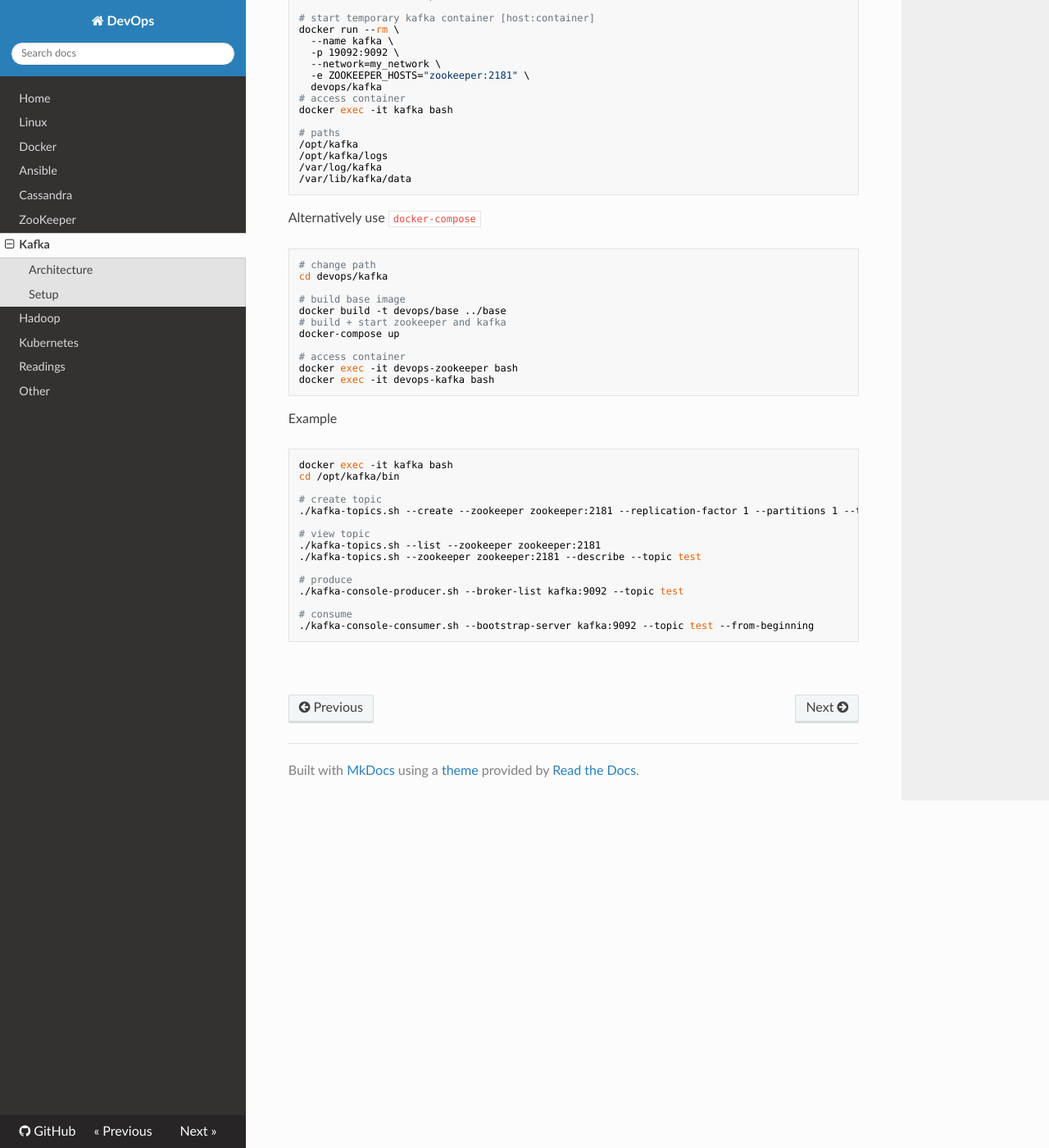
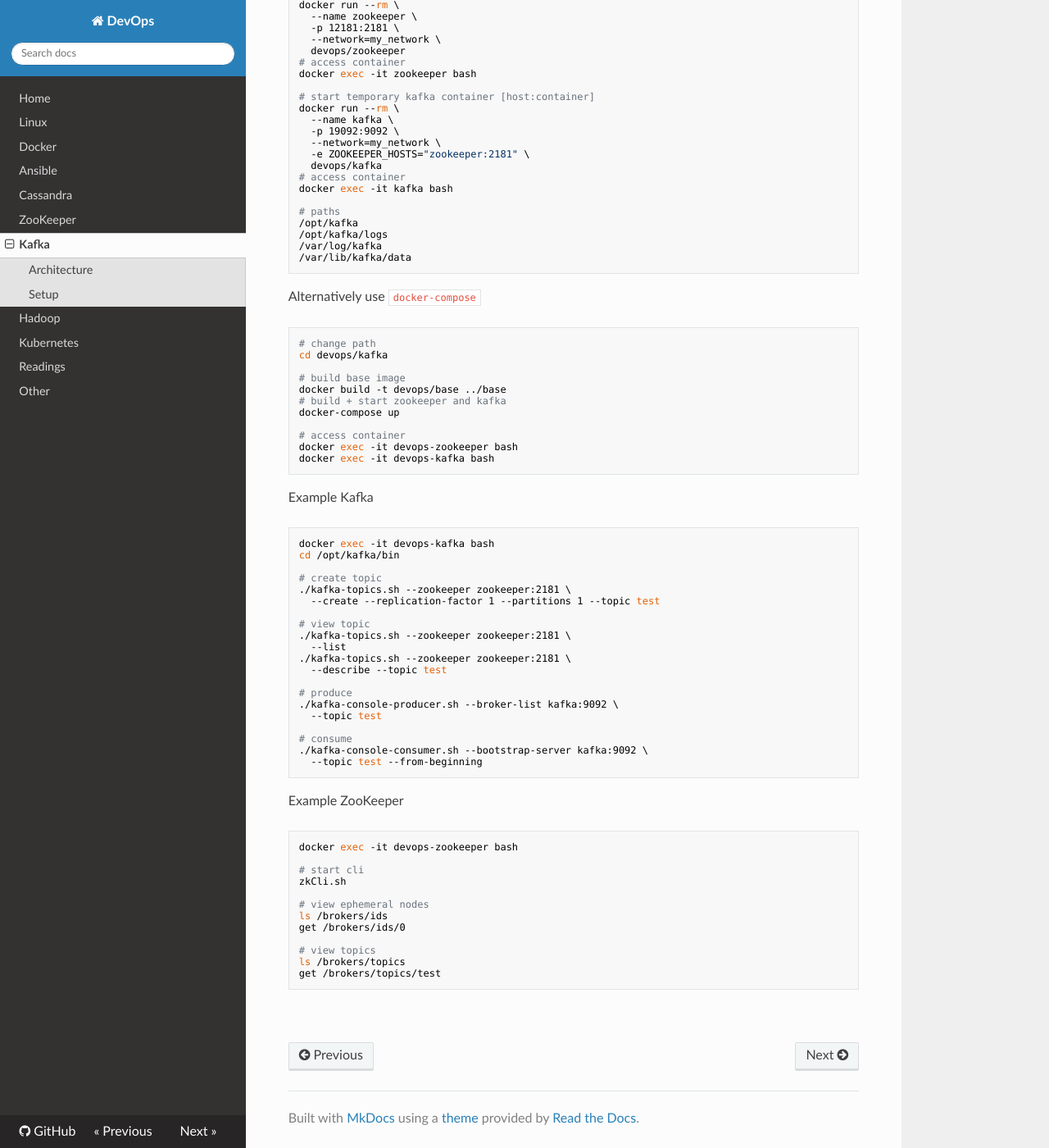
Before and after one commit to niqdev/devops, an MkDocs documentation site: the page built from docs/kafka.md, in a window 1280 px wide and 1400 px high, scrolled down 4600 px. Shown: the whole window at 82% size. Built offline with MkDocs 1.6.1, drawn with Linux system fonts in a browser that asks for light colours; nearby versions of some CDN libraries; old or Windows-style settings are respelled for this version of MkDocs; some of the changed text lies outside the part shown.

Commit message:
kafka: update doc

````diff
--- a/docs/kafka.md
+++ b/docs/kafka.md
@@ -54,6 +54,8 @@ increases. Each message in a given partition has a unique offset stored either i
 
 * Kafka brokers are designed to operate as part of a **cluster**. Within a cluster of brokers, one broker will also function as the cluster **controller**. The controller is responsible for administrative operations, including assigning partitions to brokers and monitoring for broker failures. A partition is owned by a single broker in the cluster, and that broker is called the **leader** of the partition. A partition may be assigned to multiple brokers, which will result in
 the partition being replicated. All consumers and producers operating on that partition must connect to the leader
+
+* Kafka uses **Zookeeper** to maintain the list of brokers that are currently members of a cluster. Every broker has a unique identifier that is either set in the broker configuration file or automatically generated. Every time a broker process starts, it registers itself with its ID in Zookeeper by creating an [ephemeral node](http://zookeeper.apache.org/doc/current/zookeeperProgrammers.html#Ephemeral+Nodes)
 
 ![kafka-cluster](img/kafka-cluster.png)
 
@@ -123,23 +125,44 @@ docker exec -it devops-zookeeper bash
 docker exec -it devops-kafka bash
 ```
 
-Example
+Example Kafka
 ```bash
-docker exec -it kafka bash
+docker exec -it devops-kafka bash
 cd /opt/kafka/bin
 
 # create topic
-./kafka-topics.sh --create --zookeeper zookeeper:2181 --replication-factor 1 --partitions 1 --topic test
+./kafka-topics.sh --zookeeper zookeeper:2181 \
+  --create --replication-factor 1 --partitions 1 --topic test
 
 # view topic
-./kafka-topics.sh --list --zookeeper zookeeper:2181
-./kafka-topics.sh --zookeeper zookeeper:2181 --describe --topic test
+./kafka-topics.sh --zookeeper zookeeper:2181 \
+  --list
+./kafka-topics.sh --zookeeper zookeeper:2181 \
+  --describe --topic test
 
 # produce
-./kafka-console-producer.sh --broker-list kafka:9092 --topic test
+./kafka-console-producer.sh --broker-list kafka:9092 \
+  --topic test
 
 # consume
-./kafka-console-consumer.sh --bootstrap-server kafka:9092 --topic test --from-beginning
+./kafka-console-consumer.sh --bootstrap-server kafka:9092 \
+  --topic test --from-beginning
+```
+
+Example ZooKeeper
+```bash
+docker exec -it devops-zookeeper bash
+
+# start cli
+zkCli.sh
+
+# view ephemeral nodes
+ls /brokers/ids
+get /brokers/ids/0
+
+# view topics
+ls /brokers/topics
+get /brokers/topics/test
 ```
 
 <br>
````
